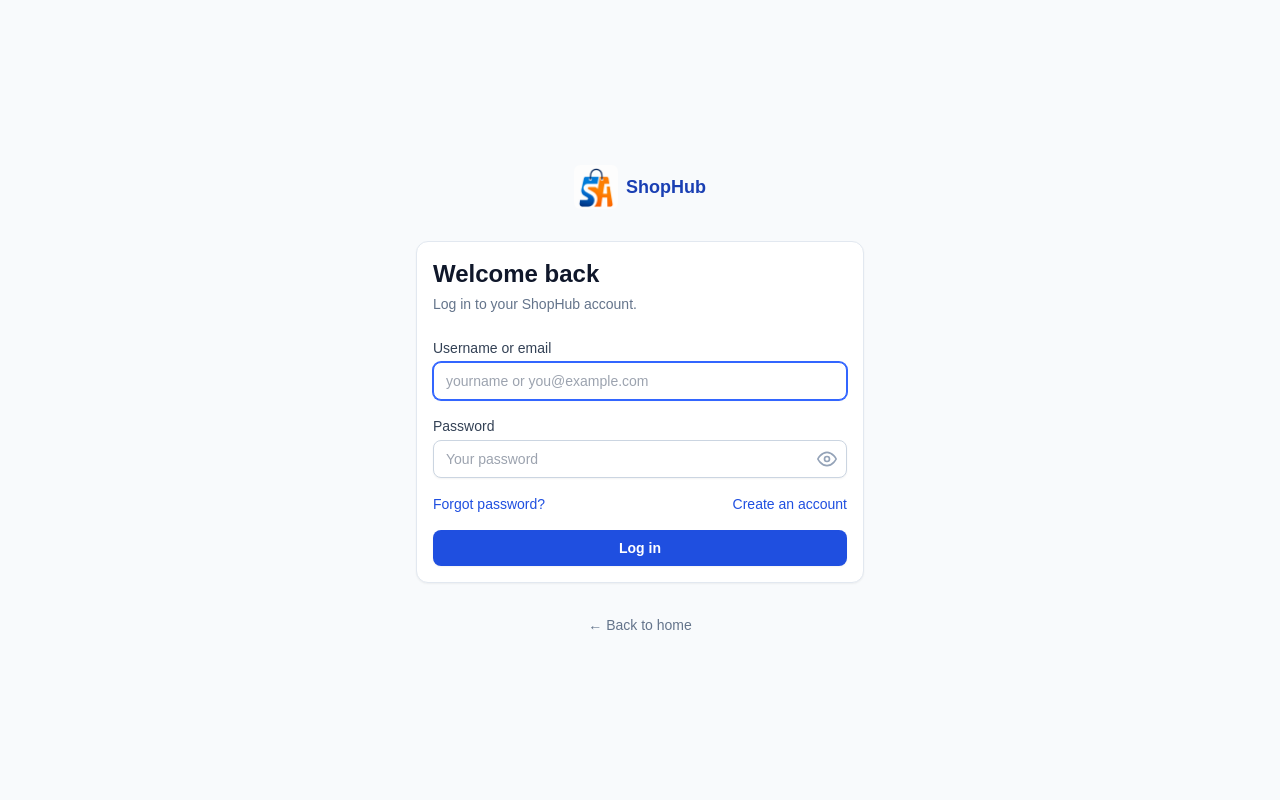
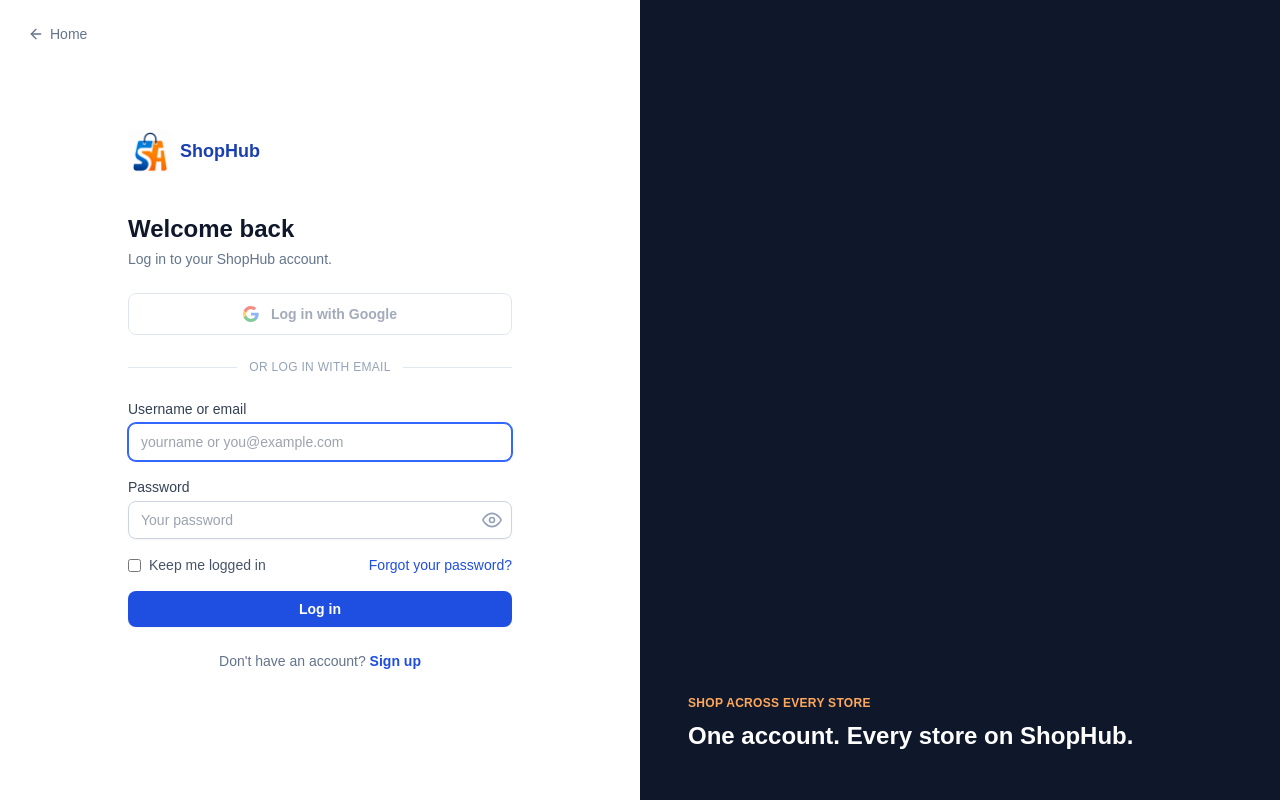
Before and after one commit to kanyamakaye/Shop-hub, a Django app: page /accounts/login/ in a window 1280 px wide. Run offline with Django 5.2, Linux system fonts and the light colour scheme; data that the repository does not hold is empty.

Commit message:
Redesign login page as a split-screen layout with a product showcase
Adds a two-column login layout (form left, product-photo collage
right) instead of the plain centered card, plus a fixed home button
so users can navigate back without losing the new full-bleed layout.
base_auth.html gains overridable body/chrome blocks so other auth
pages keep their original centered layout unaffected.

```diff
--- a/accounts/views.py
+++ b/accounts/views.py
@@ -18,6 +18,7 @@ from django.utils import timezone
 from django.views.decorators.http import require_http_methods
 
 from config.csv_utils import csv_response
+from products.models import Product
 from tenants.models import Tenant
 
 from .decorators import role_required
@@ -70,7 +71,10 @@ def login_view(request):
         user = form.get_user()
         welcome_message = f'Welcome back, {user.first_name or user.username}!'
         return _begin_session_or_challenge(request, user, user.backend, welcome_message)
-    return render(request, 'accounts/login.html', {'form': form})
+    showcase_products = Product.objects.filter(
+        status=Product.Status.ACTIVE, image__isnull=False,
+    ).exclude(image='').order_by('-created_at')[:4]
+    return render(request, 'accounts/login.html', {'form': form, 'showcase_products': showcase_products})
 
 
 @require_http_methods(['GET', 'POST'])
--- a/templates/accounts/login.html
+++ b/templates/accounts/login.html
@@ -1,12 +1,40 @@
 {% extends "base_auth.html" %}
 {% load static %}
 {% block title %}Login{% endblock %}
+{% block body_class %}min-h-screen bg-white text-slate-900 dark:bg-slate-900 dark:text-slate-100{% endblock %}
+{% block top_chrome %}
+<a href="{% url 'home:index' %}" class="fixed left-4 top-4 z-50 flex items-center gap-1.5 rounded-lg px-3 py-2 text-sm font-medium text-slate-500 transition hover:bg-slate-100 hover:text-slate-700 dark:text-slate-400 dark:hover:bg-slate-800 dark:hover:text-slate-200">
+    <svg xmlns="http://www.w3.org/2000/svg" viewBox="0 0 24 24" fill="none" stroke="currentColor" stroke-width="2" stroke-linecap="round" stroke-linejoin="round" class="h-4 w-4"><path d="m12 19-7-7 7-7"/><path d="M19 12H5"/></svg>
+    Home
+</a>
+{% endblock %}
+{% block bottom_chrome %}{% endblock %}
+{% block main_class %}grid min-h-screen lg:grid-cols-2{% endblock %}
 {% block content %}
-<div class="mx-auto max-w-md">
-    <div class="card">
-        <h1 class="mb-1 text-2xl font-bold text-slate-900 dark:text-white">Welcome back</h1>
-        <p class="mb-6 text-sm text-slate-500">Log in to your ShopHub account.</p>
-        <form method="post" novalidate class="space-y-4">
+<div class="flex flex-col justify-center px-6 py-12 sm:px-12 lg:px-16">
+    <div class="mx-auto w-full max-w-sm">
+        <a href="{% url 'home:index' %}" class="mb-10 flex items-center gap-2 text-lg font-bold text-brand-blue-700 dark:text-brand-blue-300">
+            {% include "logo_icon.html" %}
+            ShopHub
+        </a>
+
+        <h1 class="text-2xl font-bold text-slate-900 dark:text-white">Welcome back</h1>
+        <p class="mt-1 text-sm text-slate-500">Log in to your ShopHub account.</p>
+
+        <!-- Decorative only — no Google OAuth wired up yet. -->
+        <button type="button" disabled title="Coming soon"
+            class="mt-6 flex w-full cursor-not-allowed items-center justify-center gap-3 rounded-lg border border-slate-300 px-4 py-2.5 text-sm font-semibold text-slate-500 opacity-60 dark:border-slate-600 dark:text-slate-400">
+            <svg class="h-4 w-4" viewBox="0 0 24 24"><path fill="#4285F4" d="M23.49 12.27c0-.79-.07-1.54-.2-2.27H12v4.3h6.47a5.54 5.54 0 0 1-2.4 3.64v3h3.88c2.27-2.09 3.54-5.17 3.54-8.67Z"/><path fill="#34A853" d="M12 24c3.24 0 5.96-1.07 7.95-2.9l-3.88-3a7.4 7.4 0 0 1-11-3.9H1.06v3.1A12 12 0 0 0 12 24Z"/><path fill="#FBBC05" d="M5.07 14.2a7.2 7.2 0 0 1 0-4.4v-3.1H1.06a12 12 0 0 0 0 10.6l4-3.1Z"/><path fill="#EA4335" d="M12 4.75c1.76 0 3.35.6 4.6 1.8l3.44-3.44A11.6 11.6 0 0 0 12 0 12 12 0 0 0 1.06 6.7l4 3.1A7.16 7.16 0 0 1 12 4.75Z"/></svg>
+            Log in with Google
+        </button>
+
+        <div class="mt-6 flex items-center gap-3 text-xs font-medium uppercase tracking-wide text-slate-400">
+            <span class="h-px flex-1 bg-slate-200 dark:bg-slate-700"></span>
+            Or log in with email
+            <span class="h-px flex-1 bg-slate-200 dark:bg-slate-700"></span>
+        </div>
+
+        <form method="post" novalidate class="mt-6 space-y-4">
             {% csrf_token %}
             {% if form.non_field_errors %}
             <div class="rounded-lg border border-red-200 bg-red-50 px-3 py-2 text-sm text-red-700">
@@ -24,11 +52,36 @@
                 {% if form.password.errors %}<p class="mt-1 text-xs text-red-600">{{ form.password.errors|join:', ' }}</p>{% endif %}
             </div>
             <div class="flex items-center justify-between text-sm">
-                <a href="{% url 'accounts:forgot_password' %}" class="text-brand-blue-600 hover:underline">Forgot password?</a>
-                <a href="{% url 'accounts:register' %}" class="text-brand-blue-600 hover:underline">Create an account</a>
+                <!-- Decorative only — session length isn't tied to this yet. -->
+                <label class="flex items-center gap-2 text-slate-600 dark:text-slate-300">
+                    <input type="checkbox" class="rounded border-slate-300 text-brand-blue-600 focus:ring-brand-blue-500 dark:border-slate-600">
+                    Keep me logged in
+                </label>
+                <a href="{% url 'accounts:forgot_password' %}" class="text-brand-blue-600 hover:underline">Forgot your password?</a>
             </div>
             <button type="submit" class="btn-primary w-full">Log in</button>
         </form>
+
+        <p class="mt-6 text-center text-sm text-slate-500">
+            Don't have an account? <a href="{% url 'accounts:register' %}" class="font-semibold text-brand-blue-600 hover:underline">Sign up</a>
+        </p>
+    </div>
+</div>
+
+<div class="relative hidden overflow-hidden bg-slate-900 lg:block">
+    {% if showcase_products %}
+    <div class="grid h-full grid-cols-2 gap-1">
+        {% for product in showcase_products %}
+        <div class="relative overflow-hidden bg-slate-800">
+            <img src="{{ product.image.url }}" alt="{{ product.product_name }}" class="h-full w-full object-cover">
+        </div>
+        {% endfor %}
+    </div>
+    {% endif %}
+    <div class="absolute inset-0 bg-gradient-to-t from-slate-900/90 via-slate-900/30 to-slate-900/60"></div>
+    <div class="absolute inset-x-0 bottom-0 p-12 text-white">
+        <p class="text-xs font-semibold uppercase tracking-wide text-brand-orange-300">Shop across every store</p>
+        <h2 class="mt-2 text-2xl font-bold leading-snug">One account. Every store on ShopHub.</h2>
     </div>
 </div>
 {% endblock %}
--- a/templates/base_auth.html
+++ b/templates/base_auth.html
@@ -17,11 +17,13 @@
     </script>
     {% block extra_head %}{% endblock %}
 </head>
-<body class="flex min-h-screen flex-col items-center justify-center bg-slate-50 px-4 py-12 text-slate-900 dark:bg-slate-900 dark:text-slate-100">
+<body class="{% block body_class %}flex min-h-screen flex-col items-center justify-center bg-slate-50 px-4 py-12 text-slate-900 dark:bg-slate-900 dark:text-slate-100{% endblock %}">
+    {% block top_chrome %}
     <a href="{% url 'home:index' %}" class="mb-8 flex items-center gap-2 text-lg font-bold text-brand-blue-700 dark:text-brand-blue-300">
         {% include "logo_icon.html" %}
         ShopHub
     </a>
+    {% endblock %}
 
     {% if messages %}
     <div id="toast-stack" class="pointer-events-none fixed inset-x-0 top-4 z-[60] flex flex-col items-center gap-2 px-4 sm:left-auto sm:right-4 sm:items-end sm:px-0">
@@ -43,11 +45,13 @@
     </div>
     {% endif %}
 
-    <main class="w-full">
+    <main class="{% block main_class %}w-full{% endblock %}">
         {% block content %}{% endblock %}
     </main>
 
+    {% block bottom_chrome %}
     <a href="{% url 'home:index' %}" class="mt-8 text-sm text-slate-500 hover:text-brand-blue-600 dark:text-slate-400 dark:hover:text-brand-blue-300">← Back to home</a>
+    {% endblock %}
 
     <script src="{% static 'js/app.js' %}"></script>
     {% block extra_js %}{% endblock %}
```
Also changed, not shown: static/css/tailwind.css.
